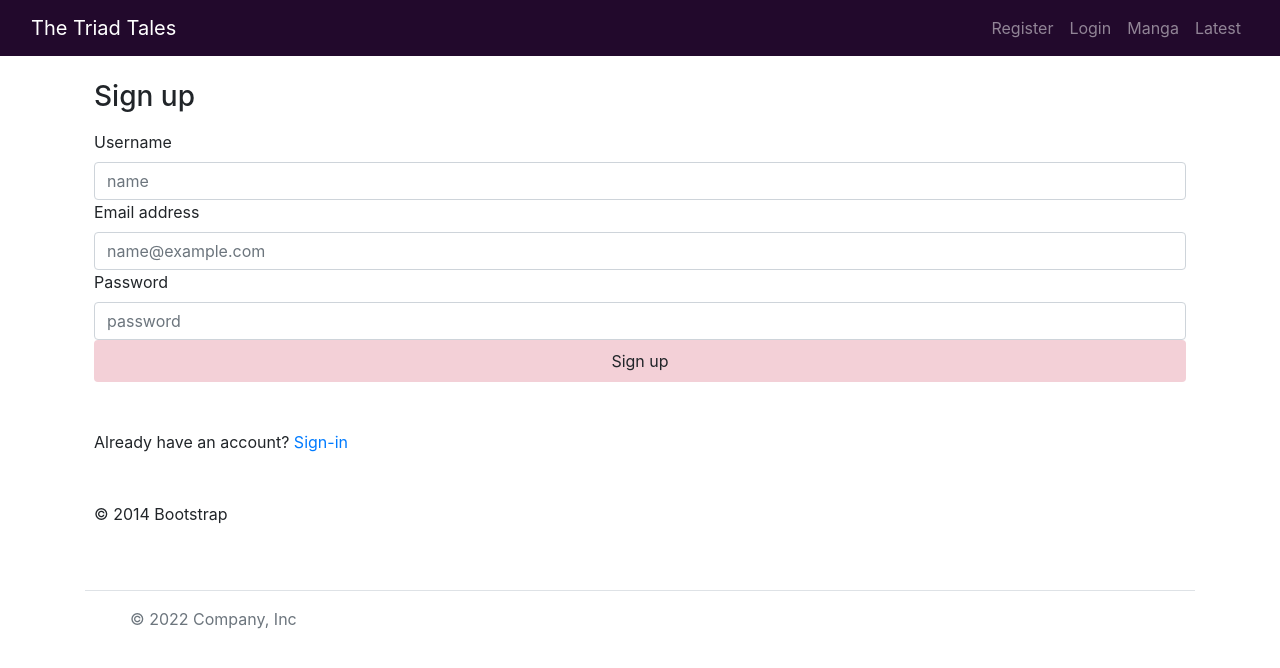
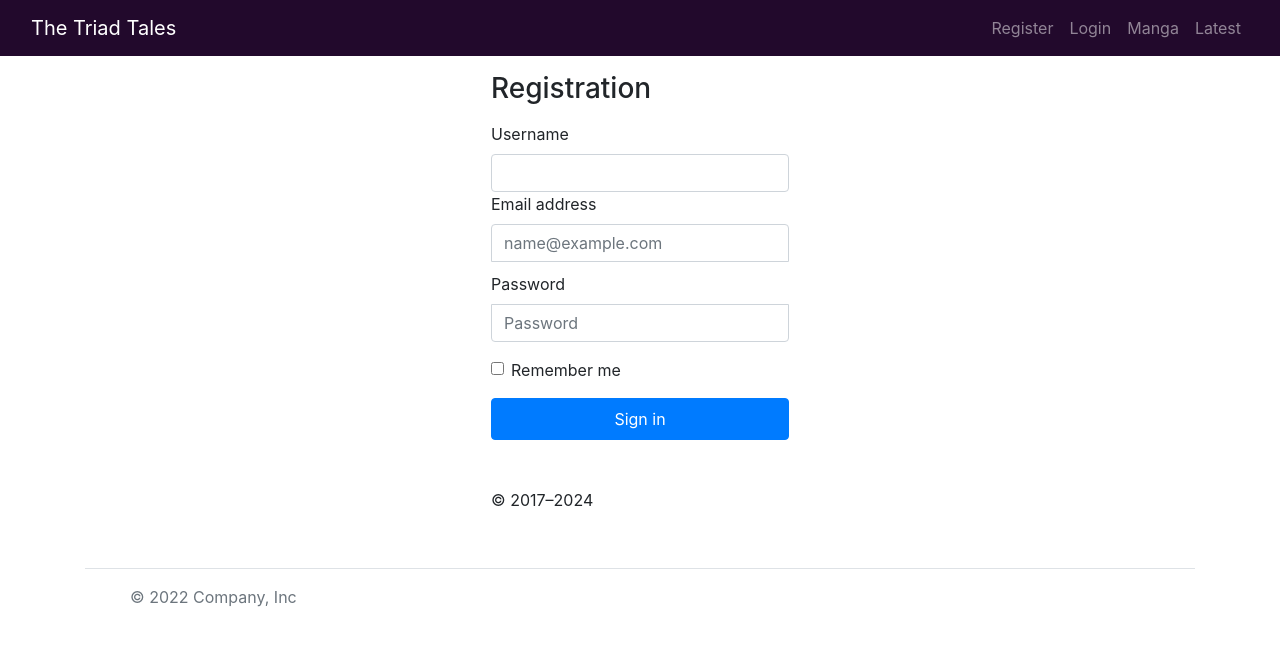
Before and after one commit to ZainabNugget/WT-GP, an Angular app in the folder frontend/: page /register in a window 1280 px wide. Shown: the top 668 px of the page. Built offline with nearby package versions, Linux system fonts and the light colour scheme.

Commit message:
reg and sign in
-added css to registration page
-added css to sign in page

```diff
--- a/frontend/src/app/components/blog/blog.component.css
+++ b/frontend/src/app/components/blog/blog.component.css
@@ -73,3 +73,9 @@
       font-size: 50px;
     }
   }
+
+  .col-md-8 {
+    max-width: 800px; /* Adjust the maximum width as needed */
+    margin: 0 auto; /* Center the content horizontally */
+    padding: 20px; /* Add padding around the content */
+  }
--- a/frontend/src/app/components/login/login.component.css
+++ b/frontend/src/app/components/login/login.component.css
@@ -0,0 +1,25 @@
+html,
+body {
+  height: 100%;
+}
+
+.form-signin {
+  max-width: 330px;
+  padding: 1rem;
+}
+
+.form-signin .form-floating:focus-within {
+  z-index: 2;
+}
+
+.form-signin input[type="email"] {
+  margin-bottom: -1px;
+  border-bottom-right-radius: 0;
+  border-bottom-left-radius: 0;
+}
+
+.form-signin input[type="password"] {
+  margin-bottom: 10px;
+  border-top-left-radius: 0;
+  border-top-right-radius: 0;
+}
--- a/frontend/src/app/components/login/login.component.html
+++ b/frontend/src/app/components/login/login.component.html
@@ -1,25 +1,23 @@
-<div class="container w-50 h-50">
-    <main class="form-signin w-100 m-auto " style="height: 80vh; padding-top: 100px;">
-      <form  [formGroup]="form" (submit)="submit()" method="post">
-        <h1 class="h3 mb-3 fw-normal">Sign in</h1>
-        <div *ngIf="errorMessage" class="alert alert-danger" role="alert">{{ errorMessage }}</div>
+<main class="form-signin w-100 m-auto">
+  <form [formGroup]="form" (submit)="submit()">
+    <h1 class="h3 mb-3 fw-normal">Please sign in</h1>
+
     <div class="form-floating">
       <label for="floatingInput">Email address</label>
-          <input required type="text" formControlName="email" class="form-control" id="floatingInput" placeholder="name@example.com">
+      <input type="email" class="form-control" formControlName="email" id="floatingInput" placeholder="name@example.com">
     </div>
     <div class="form-floating">
       <label for="floatingPassword">Password</label>
-          <input required type="password" formControlName="password" class="form-control" id="floatingPassword" placeholder="Password">
+      <input type="password" class="form-control" formControlName="password" id="floatingPassword" placeholder="Password">
     </div>
+
     <div class="form-check text-start my-3">
       <input class="form-check-input" type="checkbox" value="remember-me" id="flexCheckDefault">
       <label class="form-check-label" for="flexCheckDefault">
         Remember me
       </label>
     </div>
-        <button class="btn w-100 py-2" type="submit" style="background-color: #F3D0D7;">Sign in</button>
-        <p class="mt-5 mb-3 text-body-secondary">Don't have an account? <a href="/register">Sign-up</a></p>
-        <p class="mt-5 mb-3 text-body-secondary">&copy; 2014 Bootstrap</p>
+    <button class="btn btn-primary w-100 py-2" type="submit">Sign in</button>
+    <p class="mt-5 mb-3 text-body-secondary">&copy; 2017–2024</p>
   </form>
 </main>
- </div>
--- a/frontend/src/app/components/register/register.component.css
+++ b/frontend/src/app/components/register/register.component.css
@@ -0,0 +1,31 @@
+html,
+body {
+  height: 100%;
+}
+
+.form-signin {
+  max-width: 330px;
+  padding: 1rem;
+}
+
+.form-signin .form-floating:focus-within {
+  z-index: 2;
+}
+
+.form-signin input[type="username"] {
+    margin-bottom: -1px;
+    border-top-left-radius: 0;
+    border-top-right-radius: 0;
+  }
+
+.form-signin input[type="email"] {
+  margin-bottom: 10px;
+  border-bottom-right-radius: 0;
+  border-bottom-left-radius: 0;
+}
+
+.form-signin input[type="password"] {
+  margin-bottom: 10px;
+  border-top-left-radius: 0;
+  border-top-right-radius: 0;
+}
--- a/frontend/src/app/components/register/register.component.html
+++ b/frontend/src/app/components/register/register.component.html
@@ -1,21 +1,27 @@
-<div class="container p-4">
-<form [formGroup]="form" (submit)="submit()" method="post">
-    <h1 class="h3 mb-3 fw-normal">Sign up</h1>
-    <div *ngIf="errorMessage" class="alert alert-danger" role="alert">{{ errorMessage }}</div>
+<main class="form-signin w-100 m-auto">
+  <form [formGroup]="form" (submit)="submit()">
+    <h1 class="h3 mb-3 fw-normal">Registration</h1>
+
     <div class="form-floating">
-        <label for="floatingInput">Username</label>
-      <input required type="text" formControlName="username" class="form-control" id="floatingInput" placeholder="name" aria-required="true">
+      <label for="floatingInput">Username</label>
+      <input type="text" class="form-control" formControlName="username" id="floatingInput">
     </div>
     <div class="form-floating">
-        <label for="floatingInput">Email address</label>
-      <input required type="email" formControlName="email" class="form-control" id="floatingInput" placeholder="name@example.com" aria-required="true">
+      <label for="floatingInput">Email address</label>
+      <input type="email" class="form-control" formControlName="email" id="floatingInput" placeholder="name@example.com">
     </div>
     <div class="form-floating">
-    <label for="floatingPassword">Password</label>
-      <input required type="password" formControlName="password" class="form-control" id="floatingPassword" placeholder="password" aria-required="true">
+      <label for="floatingPassword">Password</label>
+      <input type="password" class="form-control" formControlName="password" id="floatingPassword" placeholder="Password">
     </div>
-    <button class="btn w-100 py-2" type="submit" style="background-color: #F3D0D7;">Sign up</button>
-    <p class="mt-5 mb-3 text-body-secondary">Already have an account? <a href="/login">Sign-in</a></p>
-    <p class="mt-5 mb-3 text-body-secondary">&copy; 2014 Bootstrap</p>
+
+    <div class="form-check text-start my-3">
+      <input class="form-check-input" type="checkbox" value="remember-me" id="flexCheckDefault">
+      <label class="form-check-label" for="flexCheckDefault">
+        Remember me
+      </label>
+    </div>
+    <button class="btn btn-primary w-100 py-2" type="submit">Sign in</button>
+    <p class="mt-5 mb-3 text-body-secondary">&copy; 2017–2024</p>
   </form>
-</div>
+</main>
```
Also changed, not shown: frontend/src/app/components/blog/blog.component.html (+65 -19 lines). Lines whose indentation alone changed are shown as unchanged.
